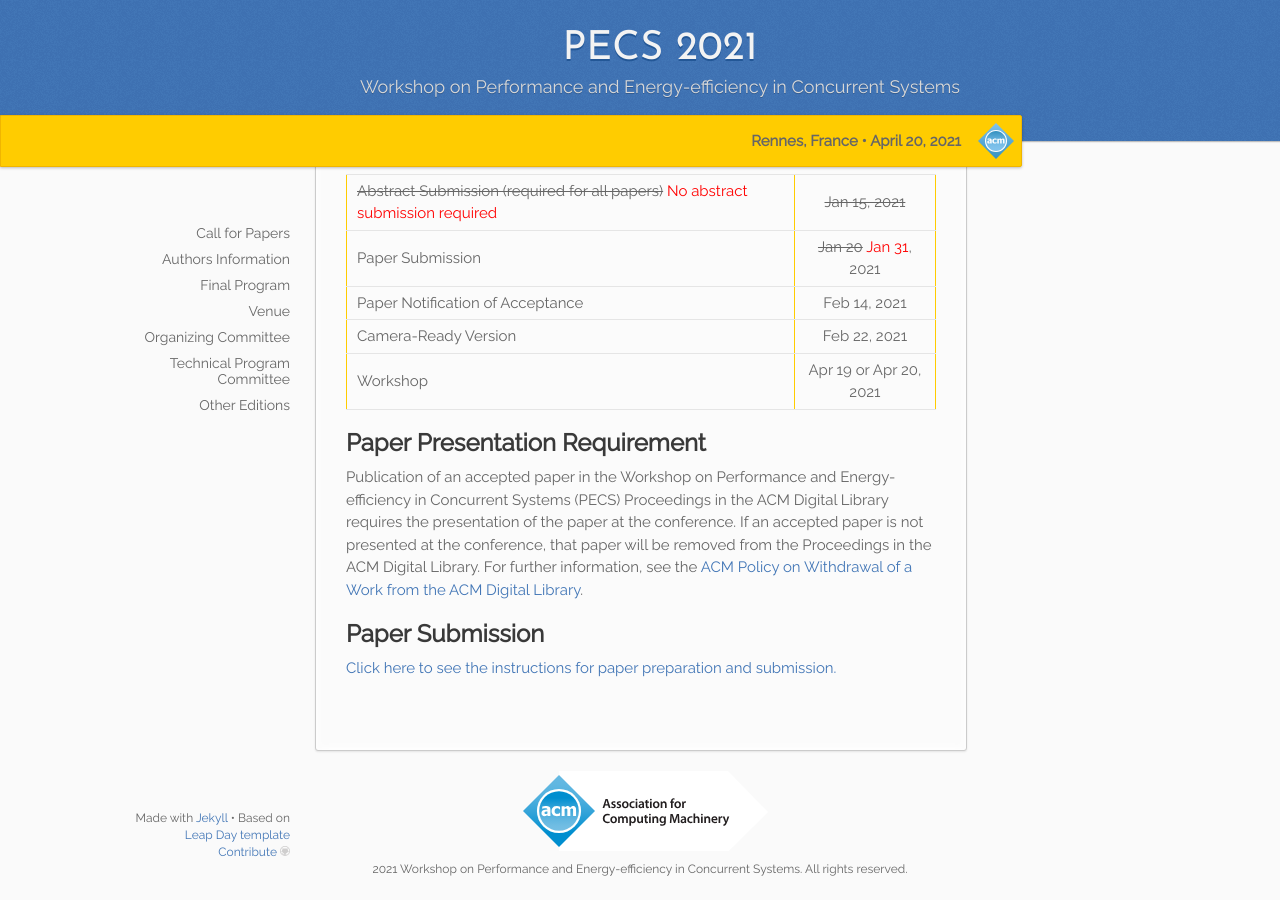
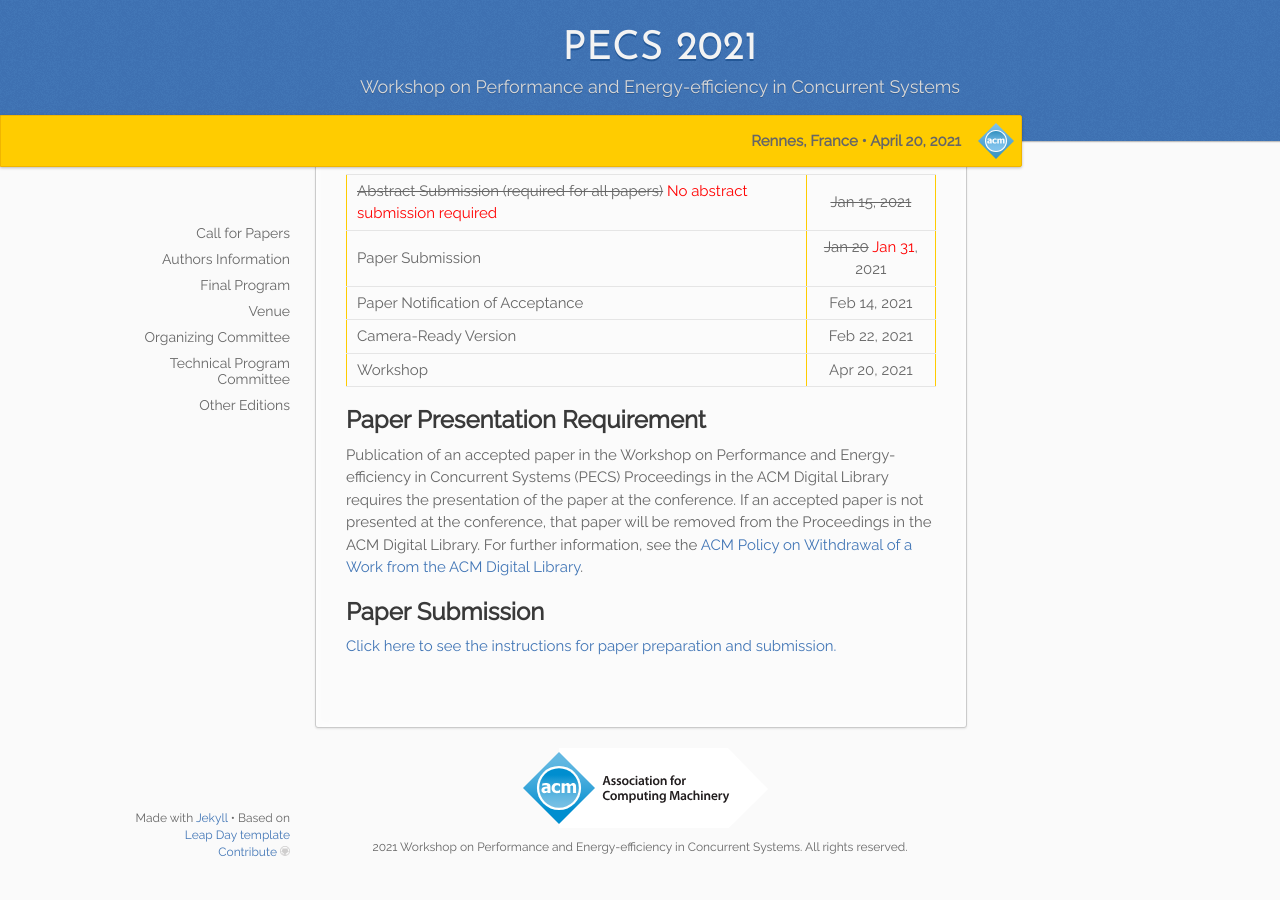
Before and after one commit to pecs-workshop/pecs-workshop.github.io, a Jekyll site: the page built from _2021/01.cfp.md, in a window 1280 px wide and 900 px high, scrolled down 597 px. Built offline with Jekyll 4.4.1, drawn with Linux system fonts in a browser that asks for light colours; after the commit the page ends 1474 px from its top, so only the background shows below that.

Commit message:
Fixing dates

```diff
--- a/_2021/_important_dates.md
+++ b/_2021/_important_dates.md
@@ -7,4 +7,4 @@
 | Paper Submission                              | ~~Jan 20~~ <font color="red">Jan 31</font>, 2021 |
 | Paper Notification of Acceptance              | Feb 14, 2021 |
 | Camera-Ready Version                          | Feb 22, 2021 |
-| Workshop                                      | Apr 19 or Apr 20, 2021 |
+| Workshop                                      | Apr 20, 2021 |
```
